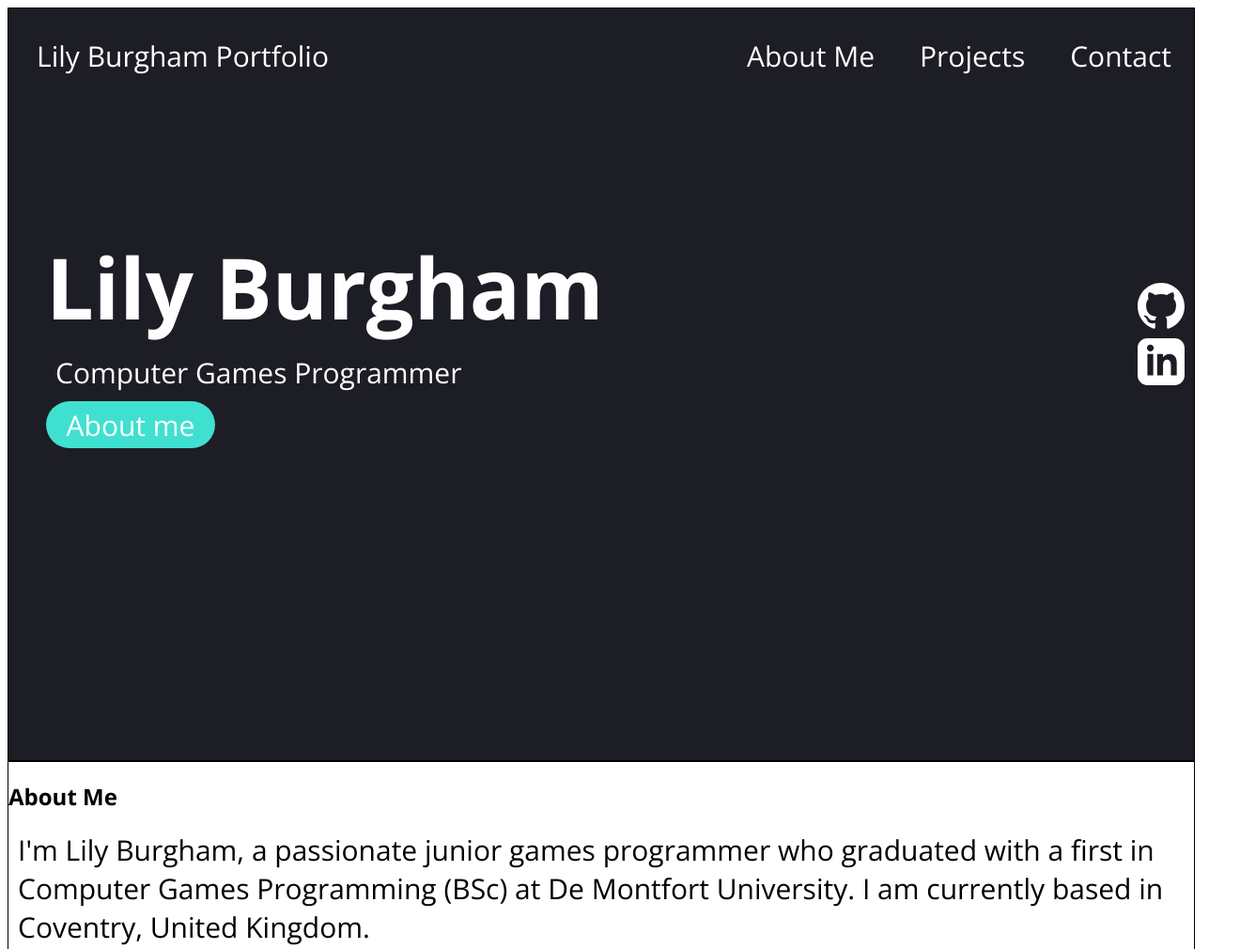
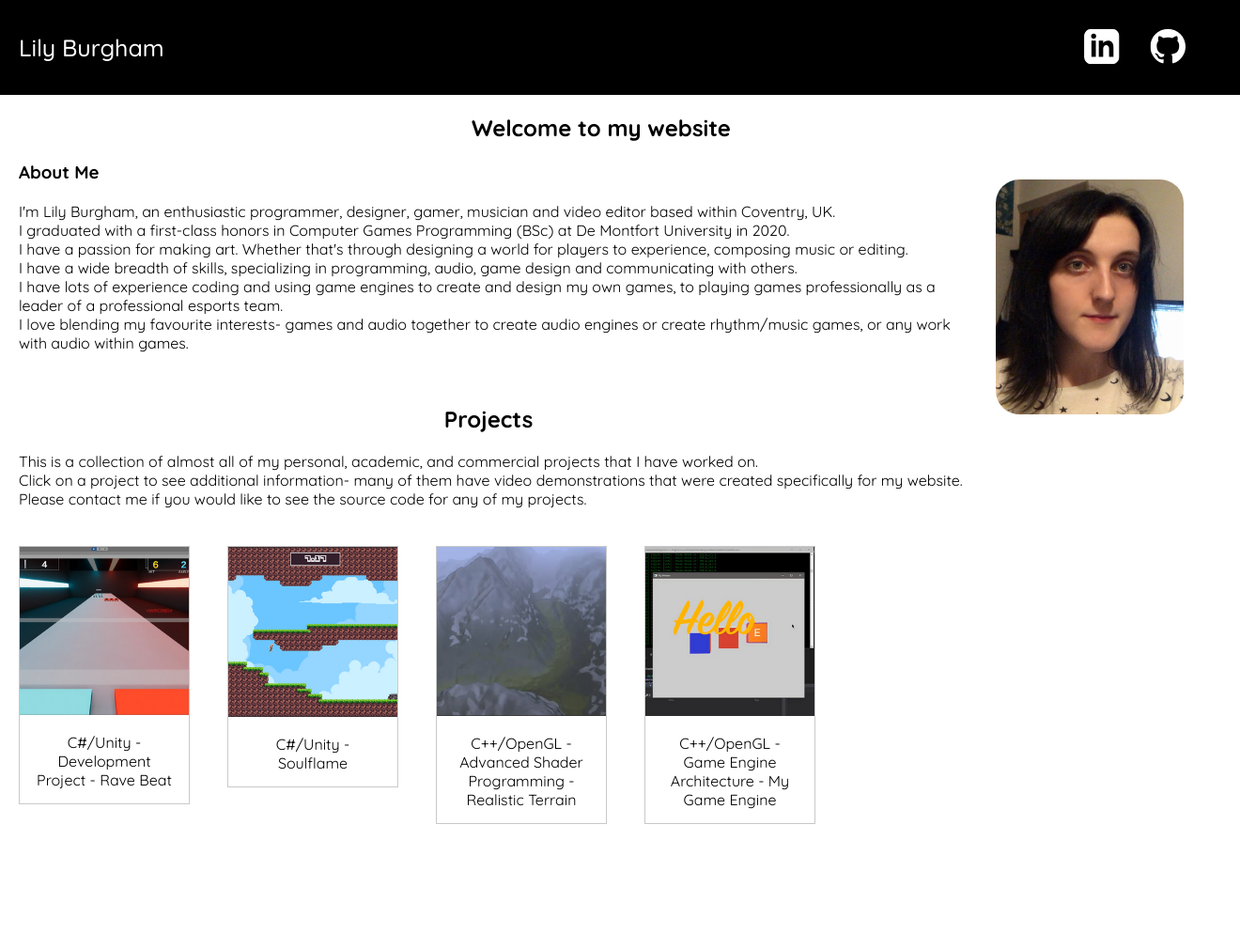
Before and after one commit to archivezip/lb-com, a plain HTML site: page index.html in a window 1280 px wide. Shown: the top 1010 px of the page at 94% size, 1320 px wide, since content can reach past the window. After the commit the page ends 897 px from the top, so only its background shows below. Drawn offline with nearby package versions, Linux system fonts and the light colour scheme.

Commit message:
Complete overhaul, original design

```diff
--- a/index.html
+++ b/index.html
@@ -3,57 +3,76 @@
 <head>
     <meta charset="UTF-8">
     <meta http-equiv="X-UA-Compatible" content="IE=edge">
-    <meta name="viewport" content="width=device-width, initial-scale=1.0">
+    <meta name="viewport" content="width=device-width, initial-scale=1">
     <link rel="stylesheet" href="src/style.css" />
-    <link rel="preconnect" href="https://fonts.googleapis.com">
-    <link rel="preconnect" href="https://fonts.gstatic.com" crossorigin>
-    <link href="https://fonts.googleapis.com/css2?family=Open+Sans:wght@300;400;700&display=swap" rel="stylesheet">
     <title>Lily Burgham - Portfolio</title>
 </head>
 <body>
 
-    <section class="hero">
-        <nav>
-            <div class="title">Lily Burgham Portfolio</div>
-            <ul>
-                <li>About Me</li>
-                <li>Projects</li>
-                <li>Contact</li>
-            </ul>
-        </nav>
-        <div class="hero-area">
-            <div class="hero-text">
-                <h1>Lily Burgham</h1>
-                <p>Computer Games Programmer</p>
-                <div class="button">About me</div>
-            </div>
-            <div class="socials">
+    <div class="header">
+        <p>Lily Burgham</p>
         <div>
+            <a href="https://www.linkedin.com/in/lilith-burgham/" class="social-icons"><svg xmlns="http://www.w3.org/2000/svg" fill="#ffffff" width="50" height="50" viewBox="0 0 24 24"><path d="M19 0h-14c-2.761 0-5 2.239-5 5v14c0 2.761 2.239 5 5 5h14c2.762 0 5-2.239 5-5v-14c0-2.761-2.238-5-5-5zm-11 19h-3v-11h3v11zm-1.5-12.268c-.966 0-1.75-.79-1.75-1.764s.784-1.764 1.75-1.764 1.75.79 1.75 1.764-.783 1.764-1.75 1.764zm13.5 12.268h-3v-5.604c0-3.368-4-3.113-4 0v5.604h-3v-11h3v1.765c1.396-2.586 7-2.777 7 2.476v6.759z"/></svg></a>
             <a href="https://github.com/archivezip" class="social-icons"><svg xmlns="http://www.w3.org/2000/svg" fill="#ffffff" width="50" height="50" viewBox="0 0 24 24"><path d="M12 0c-6.626 0-12 5.373-12 12 0 5.302 3.438 9.8 8.207 11.387.599.111.793-.261.793-.577v-2.234c-3.338.726-4.033-1.416-4.033-1.416-.546-1.387-1.333-1.756-1.333-1.756-1.089-.745.083-.729.083-.729 1.205.084 1.839 1.237 1.839 1.237 1.07 1.834 2.807 1.304 3.492.997.107-.775.418-1.305.762-1.604-2.665-.305-5.467-1.334-5.467-5.931 0-1.311.469-2.381 1.236-3.221-.124-.303-.535-1.524.117-3.176 0 0 1.008-.322 3.301 1.23.957-.266 1.983-.399 3.003-.404 1.02.005 2.047.138 3.006.404 2.291-1.552 3.297-1.23 3.297-1.23.653 1.653.242 2.874.118 3.176.77.84 1.235 1.911 1.235 3.221 0 4.609-2.807 5.624-5.479 5.921.43.372.823 1.102.823 2.222v3.293c0 .319.192.694.801.576 4.765-1.589 8.199-6.086 8.199-11.386 0-6.627-5.373-12-12-12z"/></svg></a>
         </div>
+    </div>
+
+    <div class="introduction">
+        <h2>Welcome to my website</h2>
+        <img src="src/images/selfie.jpg" alt="Selfie of Lilith Burgham" width="200" height="250"></img>
+        <h3>About Me</h3>
         <div>
-                    <a href="https://www.linkedin.com/in/lilith-burgham/" class="social-icons"><svg xmlns="http://www.w3.org/2000/svg" fill="#ffffff" width="50" height="50" viewBox="0 0 24 24"><path d="M19 0h-14c-2.761 0-5 2.239-5 5v14c0 2.761 2.239 5 5 5h14c2.762 0 5-2.239 5-5v-14c0-2.761-2.238-5-5-5zm-11 19h-3v-11h3v11zm-1.5-12.268c-.966 0-1.75-.79-1.75-1.764s.784-1.764 1.75-1.764 1.75.79 1.75 1.764-.783 1.764-1.75 1.764zm13.5 12.268h-3v-5.604c0-3.368-4-3.113-4 0v5.604h-3v-11h3v1.765c1.396-2.586 7-2.777 7 2.476v6.759z"/></svg></a>
+            <p>
+                I'm Lily Burgham, an enthusiastic programmer, designer, gamer, musician and video editor based within Coventry, UK.<br>
+                I graduated with a first-class honors in Computer Games Programming (BSc) at De Montfort University in 2020.<br>
+                I have a passion for making art. Whether that's through designing a world for players to experience, composing music or editing.<br>
+                I have a wide breadth of skills, specializing in programming, audio, game design and communicating with others. <br>
+                I have lots of experience coding and using game engines to create and design my own games, to playing games professionally as a leader of a professional esports team. <br>
+                I love blending my favourite interests- games and audio together to create audio engines or create rhythm/music games, or any work with audio within games. <br>
+            </p>
+
         </div>
     </div>
-        </div>
-    </section>
 
-    <section>
-        <div class="information">
-            <h2>About Me</h2>
-            <p>I'm Lily Burgham, a passionate junior games programmer who graduated with a first in Computer Games Programming (BSc) at De Montfort University. I am currently based in Coventry, United Kingdom.</p>
-        </div>
-    </section>
-    <section></section>
+    <div class="projects">
+        <h2>Projects</h2>
+        <p>
+            This is a collection of almost all of my personal, academic, and commercial projects that I have worked on.<br>
+            Click on a project to see additional information- many of them have video demonstrations that were created specifically for my website. <br>
+            Please contact me if you would like to see the source code for any of my projects.
+        </p>
 
-
-    <div class="text">
-        <h2>hello</h2>
-        <h3>Lorem ipsum dolor sit amet consectetur adipisicing elit. Unde sapiente nostrum distinctio autem ullam cumque sit doloremque. Itaque, veniam voluptatum!</h3>
-        <h6>Lorem ipsum dolor sit amet consectetur adipisicing elit. Praesentium exercitationem debitis necessitatibus ea, hic quos architecto accusantium ullam sed cupiditate a vero nostrum facilis voluptate voluptatibus obcaecati, nisi corporis molestias.</h6>
+        <div class="project-gallery">
+            <div class="gallery">
+            <a target="_blank" href="src/images/ravebeat.png">
+              <img src="src/images/ravebeat.png" alt="Rave Beat" width="600" height="400">
+            </a>
+            <div class="desc">C#/Unity - Development Project - Rave Beat</div>
             </div>
 
-    <footer></footer>
+            <div class="gallery">
+            <a target="_blank" href="src/images/soulflame.png">
+              <img src="src/images/soulflame.png" alt="Soulflame" width="600" height="400">
+            </a>
+            <div class="desc">C#/Unity - Soulflame</div>
+          </div>
+
+          <div class="gallery">
+            <a target="_blank" href="src/images/shaderprogram.png">
+              <img src="src/images/shaderprogram.png" alt="Realistic Terrain Advanced Shader Programming" width="600" height="400">
+            </a>
+            <div class="desc">C++/OpenGL - Advanced Shader Programming - Realistic Terrain</div>
+          </div>
+
+          <div class="gallery">
+            <a target="_blank" href="src/images/enginearch.png">
+              <img src="src/images/enginearch.png" alt="Engine Architecture" width="600" height="400">
+            </a>
+            <div class="desc">C++/OpenGL - Game Engine Architecture - My Game Engine</div>
+          </div>
+        </div>
+
+    </div>
 
 
     <script src="src/app.js"></script>
--- a/src/style.css
+++ b/src/style.css
@@ -1,93 +1,105 @@
-body{
-    font-family: 'Open Sans', sans-serif;
+@import url('https://fonts.googleapis.com/css2?family=Quicksand:wght@300;400;500;600;700&display=swap');
+
+*{
+    font-family: 'Quicksand', sans-serif;
 }
 
-section {
-    height: 500px;
-    background-color: white;
-    border: solid black 1px;
-
+body{
+    margin: 0;
+    padding: 0;
 }
 
-.hero {
-    background-color: #1c1d25;
-    height: 100vh;
+div.header
+{
+    top: 0;
+    left: 0;
+    width: 100%;
+    padding: 10px 20px;
+    z-index: 1000;
+    display: flex;
+    align-items: center;
+    justify-content: space-between;
     color: white;
-    font-size: 30px;
+    background-color: black;
     }
 
-.title {
-    margin: 30px;
+    div.header p{
+        font-size: 25px;
+        font-weight: 500;
     }
 
-nav {
-    display: flex;
-    justify-content: space-between;
+    div.header div {
+        display: inline-block;
+        transform: scale(0.75);
     }
 
-ul {
-    display: flex;
-    list-style-type: none;
-    width: 500px;
-    justify-content: space-around;
+    div.header a
+    {
+        padding: 20px;
     }
 
-li {
-    text-decoration: none;
+div.introduction {
+    color: black;
     }
 
-h1 {
-    font-size: 90px;
-    margin: 0;
+    div.introduction h2 {
+        text-align: center;
     }
 
-p {
-    margin: 10px;
-    font-size: 30px;
-    font-weight: 300;
+    div.introduction h3{
+        margin: 20px;
+        text-align: left;
     }
 
-.hero-area {
-    display: flex;
-    height: 100%;
-    justify-content: space-between;
-    align-items: center;
-
+    div.introduction div{
+        margin: 20px;
+        text-align: left;
+        padding-bottom: 20px;
     }
 
-.hero-text {
-    margin-left: 40px;
-    margin-bottom: 300px;
+    div.introduction img{
+        margin: 20px;
+        border-radius: 25px;
+        float: inline-end;
     }
 
-.button {
-    width: 180px;
-    height: 45px;
-    border-radius: 40px;
-    background-color: turquoise;
-    text-align: center;
-    font-size: 30px;
-    font-weight: 400;
-    padding-top: 5px;
+div.projects {
+    color: black;
+    text-align: left;
     }
 
-.button:hover{
-    background-color: aqua;
+    div.projects h2 {
+        text-align: center;
     }
 
-.button:active{
-    background-color: aqua;
+    div.projects h3{
+        margin: 20px;
+        text-align: left;
     }
 
-.socials {
-    padding-bottom: 300px;
-}
-.social-icons{
-    margin: 10px;
+    div.projects p{
+        margin: 20px;
+        text-align: left;
     }
 
-footer {
-    height: 500px;
 
-    background-color: black;
+div.gallery {
+    margin: 20px;
+    border: 1px solid rgb(201, 201, 201);
+    float: left;
+    width: 180px;
   }
+
+  div.gallery:hover {
+    border: 1px solid #777;
+  }
+
+  div.gallery img {
+    width: 100%;
+    height: auto;
+  }
+
+  div.desc {
+    padding: 15px;
+    text-align: center;
+  }
```
Also changed, not shown: src/images/enginearch.png (added), src/images/ravebeat.png (added), src/images/selfie.jpg (added), src/images/shaderprogram.png (added), src/images/soulflame.png (added). Lines whose indentation alone changed are shown as unchanged.
